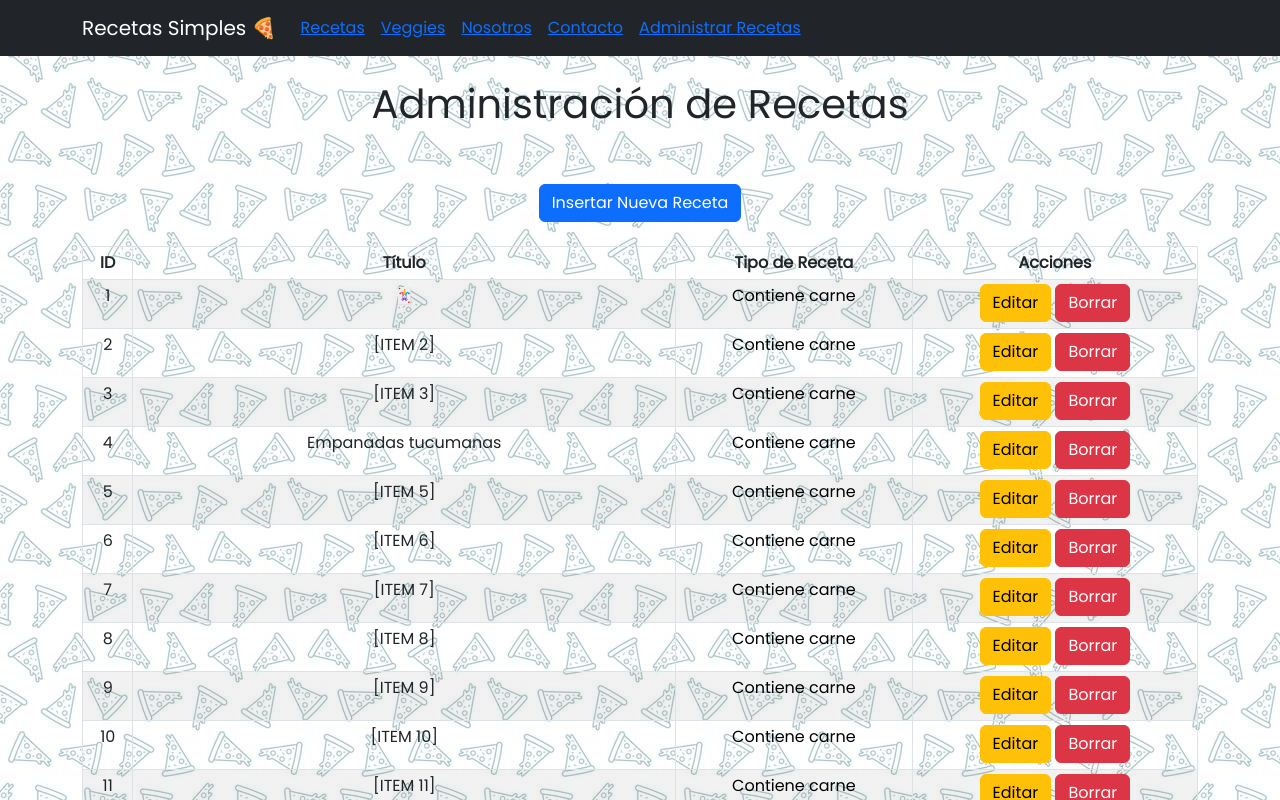
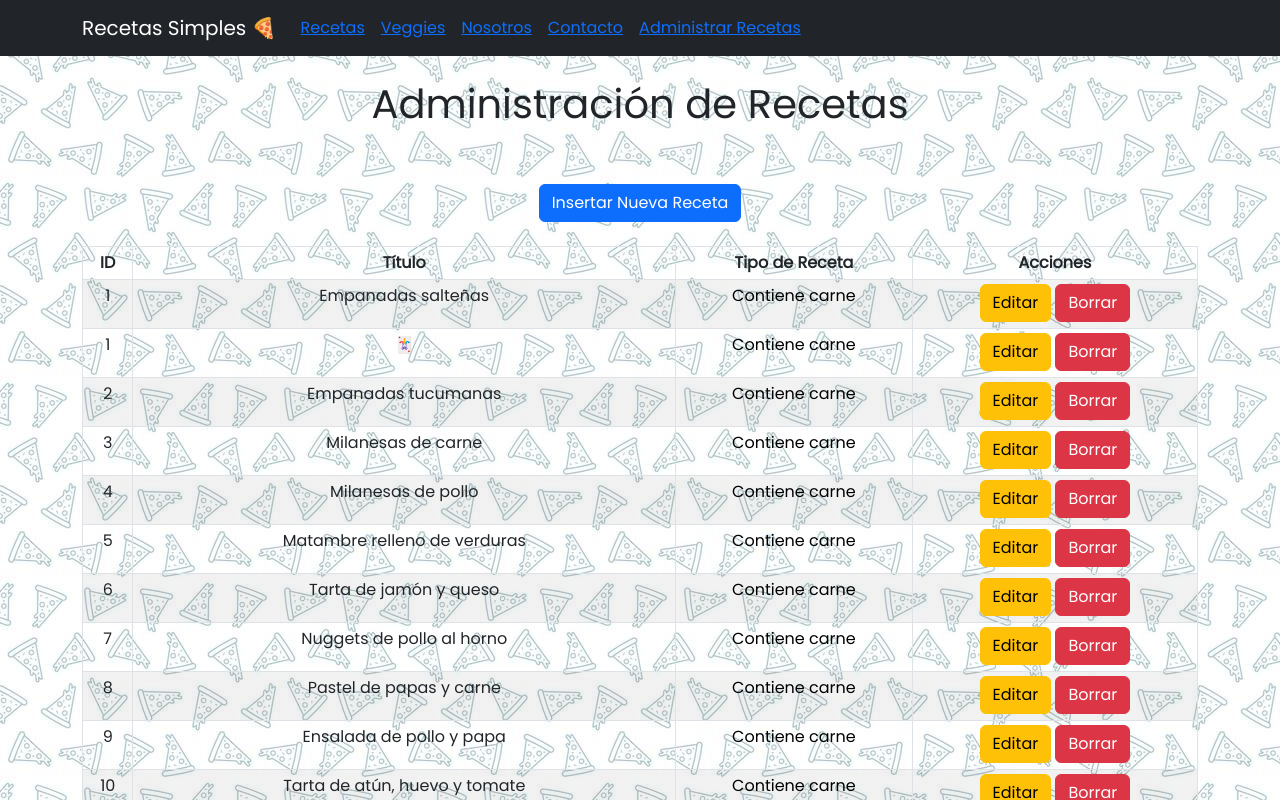
Before and after one commit to PabloCaero/milanesa, a React (Create React App) app: page /abmTarjetas in a window 1280 px wide. Shown: the top 800 px of the page. Built offline with nearby package versions, Linux system fonts and the light colour scheme.

Commit message:
Modificación de Titulo y Recetas

```diff
--- a/public/index.html
+++ b/public/index.html
@@ -27,7 +27,7 @@
       work correctly both with client-side routing and a non-root public URL.
       Learn how to configure a non-root public URL by running `npm run build`.
     -->
-    <title>React App</title>
+    <title>Recetas Simples 🍕</title>
   </head>
   <body>
     <noscript>You need to enable JavaScript to run this app.</noscript>
--- a/src/data/tarjetas.json
+++ b/src/data/tarjetas.json
@@ -1,5 +1,15 @@
 
 [
+    {
+        "index": "1",
+        "titulo": "Empanadas salteñas",
+        "imagen": "https://www.paulinacocina.net/wp-content/uploads/2022/01/empanadas-saltenas-800x535.jpg",
+        "descripcion": "Esta receta de empanadas salteñas es una de las más ricas y hoy compartiremos juntos todos los pasos para conseguir unas empanadas perfectas. Llenas de mucho sabor y muy facil de hacer ",
+        "link_receta": "https://www.paulinacocina.net/receta-empanadas-saltenas/25274",
+        "condicion_tf": false
+
+
+    },
     {
         "index": "1",
         "titulo": "🃏",
@@ -12,90 +22,93 @@
     },
     {
         "index": "2",
-        "titulo": "[ITEM 2]",
-        "imagen": "images/empanadas.jpg",
-        "descripcion": "[DESCRIPCION]",
-        "link_receta": "",
-        "condicion_tf": false
-    },
-    {
-        "index": "3",
-        "titulo": "[ITEM 3]",
-        "imagen": "images/milanesa.jpg",
-        "descripcion": "[DESCRIPCION]",
-        "link_receta": "",
-        "condicion_tf": false
-    },
-    {
-        "index": "4",
         "titulo": "Empanadas tucumanas",
         "imagen": "https://i0.wp.com/recetasargentinas.net/wp-content/uploads/2022/01/F2EC7D2F-6271-4524-863D-F10B93BAA360.jpg?resize=800%2C790&ssl=1",
         "descripcion": "Empanadas que son una BOMBA 🤤 ¡Animate a hacerlas!",
         "link_receta": "https://recetasargentinas.net/empanadas-tucumanas/",
         "condicion_tf": false
+
+    },
+    {
+        "index": "3",
+        "titulo": "Milanesas de carne",
+        "imagen": "https://cdn0.recetasgratis.net/es/posts/4/9/8/milanesa_de_carne_11894_600.webp",
+        "descripcion": "Aunque no se conoce el origen exacto de la milanesa de carne, se trata de un plato típico de la gastronomía italiana, argentina, paraguaya, boliviana y uruguaya, entre otras. No obstante, su fácil preparación y delicioso sabor ha hecho que se extienda por todo el mundo y, hoy en día forma parte del recetario personal de la mayoría de hogares. ¿Todavía no sabes cómo prepararla? ¡Muy fácil!",
+        "link_receta": "https://www.recetasgratis.net/receta-de-milanesa-de-carne-11894.html",
+        "condicion_tf": false
+    },
+    {
+        "index": "4",
+        "titulo": "Milanesas de pollo",
+        "imagen": "https://cdn0.recetasgratis.net/es/posts/8/1/6/milanesas_de_pollo_9618_600.webp",
+        "descripcion": "En esta receta vamos a realizar un plato típico argentino, milanesas de pollo. Para cocinarlas, vamos a realizar una especie de marinado y enseñarles diferentes tipos de rebozado. Este es un plato de pollo rebozado que encanta a los niños por su exquisito sabor, y una forma muy efectiva de conseguir que adquieran las vitaminas y proteínas tan presentes en la carne. Por todo ello, te animamos a que sigas leyendo el paso a paso que te ofrecemos y prepares estas deliciosas milanesas de pollo.",
+        "link_receta": "https://www.recetasgratis.net/receta-de-milanesas-de-pollo-9618.html",
+        "condicion_tf": false
+
     },
     {
         "index": "5",
-        "titulo": "[ITEM 5]",
-        "imagen": "images/pastas.jpg",
-        "descripcion": "[DESCRIPCION]",
-        "link_receta": "",
+        "titulo": "Matambre relleno de verduras",
+        "imagen": "https://cdn0.recetasgratis.net/es/posts/2/9/6/matambre_relleno_de_verduras_55692_600.webp",
+        "descripcion": "El matambre es un corte de carne muy versátil que se puede cocinar de muchas maneras, ya sea al horno, a la parrilla o hervido. En Argentina, la preparación más clásica es el matambre relleno de verduras, es un plato muy sabroso que lo pueden encontrar habitualmente en la mesa familiar.",
+        "link_receta": "https://www.recetasgratis.net/receta-de-matambre-relleno-de-verduras-55692.html",
         "condicion_tf": false
+
     },
     {
         "index": "6",
-        "titulo": "[ITEM 6]",
-        "imagen": "images/pastas.jpg",
-        "descripcion": "[DESCRIPCION]",
-        "link_receta": "",
+        "titulo": "Tarta de jamón y queso",
+        "imagen": "https://cdn0.recetasgratis.net/es/posts/1/2/2/tarta_de_jamon_y_queso_7221_600.webp",
+        "descripcion": "Las tartas saladas son un aperitivo ideal para aquellos días que te apetece preparar una comida más fácil o dispones de menos tiempo para elaborarla. Es una receta excelente para compartir con los tuyos. ¿Te preguntas cómo hacer una tarta de jamón y queso? En RecetasGratis queremos enseñarte a cocinar una deliciosa tarta de jamón y queso diferente, concretamente con masa de papa. ¡Toma nota de los ingredientes y ponte manos a la obra!",
+        "link_receta": "https://www.recetasgratis.net/receta-de-tarta-de-jamon-y-queso-7221.html",
         "condicion_tf": false
     },
     {
         "index": "7",
-        "titulo": "[ITEM 7]",
-        "imagen": "images/pastas.jpg",
-        "descripcion": "[DESCRIPCION]",
-        "link_receta": "",
+        "titulo": "Nuggets de pollo al horno",
+        "imagen": "https://cdn0.recetasgratis.net/es/posts/4/6/0/nuggets_de_pollo_al_horno_75064_600.webp",
+        "descripcion": "Las patitas o nuggets de pollo son una de las comidas preferidas de los más pequeños de la casa. Esta versión 'saludable' poco tiene que envidiar a la original, ya que mantiene su sabor a la perfección. ",
+        "link_receta": "https://www.recetasgratis.net/receta-de-nuggets-de-pollo-al-horno-75064.html",
         "condicion_tf": false
     },
     {
         "index": "8",
-        "titulo": "[ITEM 8]",
-        "imagen": "images/pastas.jpg",
-        "descripcion": "[DESCRIPCION]",
-        "link_receta": "",
+        "titulo": "Pastel de papas y carne",
+        "imagen": "https://cdn0.recetasgratis.net/es/posts/2/5/4/pastel_de_papas_y_carne_74452_600.webp",
+        "descripcion": "El pastel de papa o pastel de carne es un plato que consiste en una capa de papas sobre una capa de carne picada sazonada, con o sin base de papa debajo. Una recomendación: agregale a esta receta queso muzzarella y aceitunas",
+        "link_receta": "https://www.recetasgratis.net/receta-de-pastel-de-papas-y-carne-74452.html",
         "condicion_tf": false
     },
     {
         "index": "9",
-        "titulo": "[ITEM 9]",
-        "imagen": "images/pastas.jpg",
-        "descripcion": "[DESCRIPCION]",
+        "titulo": "Ensalada de pollo y papa",
+        "imagen": "https://cdn0.recetasgratis.net/es/posts/2/1/4/ensalada_de_pollo_y_papa_75412_600.webp",
+        "descripcion": "¿Te gustan las ensaladas y consideras que es un plato muy saludable? ¿Quieres cocinar a tu familia una rica ensalada de pollo y papa? Te mostramos una receta sencilla, pero llena de sabor que combina el rico gusto del pollo sazonado y cocinado a la sartén junto con la suave textura de la papa.",
         "link_receta": "",
         "condicion_tf": false
     },
     {
         "index": "10",
-        "titulo": "[ITEM 10]",
-        "imagen": "images/pastas.jpg",
-        "descripcion": "[DESCRIPCION]",
-        "link_receta": "",
+        "titulo": "Tarta de atún, huevo y tomate",
+        "imagen": "https://media.canalnet.tv/2019/11/tarta-tarta.jpg",
+        "descripcion": "Una receta súper facil y práctica, que combina lo rico del atún con lo saludable del huevo y el tomate (salteado con otros vegetales). ",
+        "link_receta": "http://www.deliciasdoradas.com/recetas/Tarta-de-atun-huevo-y-tomate/140",
         "condicion_tf": false
     },
     {
         "index": "11",
-        "titulo": "[ITEM 11]",
-        "imagen": "images/pastas.jpg",
-        "descripcion": "[DESCRIPCION]",
-        "link_receta": "",
+        "titulo": "Fideos con salsa boloñesa",
+        "imagen": "https://d320djwtwnl5uo.cloudfront.net/recetas/cover/fideo_XZKhFNrS8gJ2vzwpVQsD0ytud3Hea5.png",
+        "descripcion": "La salsa boloñesa auténtica es una salsa muy fácil de hacer pero requiere tiempo y es algo laboriosa, ya que necesita una larga cocción. Eso sí, merece la pena porque cualquier parecido en sabor y textura entre hacerla como mandan los cánones, o simplemente mezclando carne y tomate, es pura coincidencia. Y con unas ricas pastas (y muchisimo queso) queda espectacular",
+        "link_receta": "https://www.directoalpaladar.com/recetas-de-pasta/la-receta-de-la-salsa-bolonesa-autentica",
         "condicion_tf": false
     },
     {
         "index": "12",
-        "titulo": "[ITEM 12]",
-        "imagen": "images/pastas.jpg",
-        "descripcion": "[DESCRIPCION]",
-        "link_receta": "",
+        "titulo": "Revuelto gramajo clásico",
+        "imagen": "https://www.paulinacocina.net/wp-content/uploads/2022/03/revuelto-gramajo-receta-800x534.jpg",
+        "descripcion": "Papas, huevos y jamón como base y después un montón de otras cosas que varían según cada familia y cada receta… Funciona a todos los niveles. Además de ser súper económico es delicioso y simple de hacer, un poquito de paciencia y ya está.",
+        "link_receta": "https://www.paulinacocina.net/revuelto-gramajo/26511",
         "condicion_tf": false
     },
     {
```
